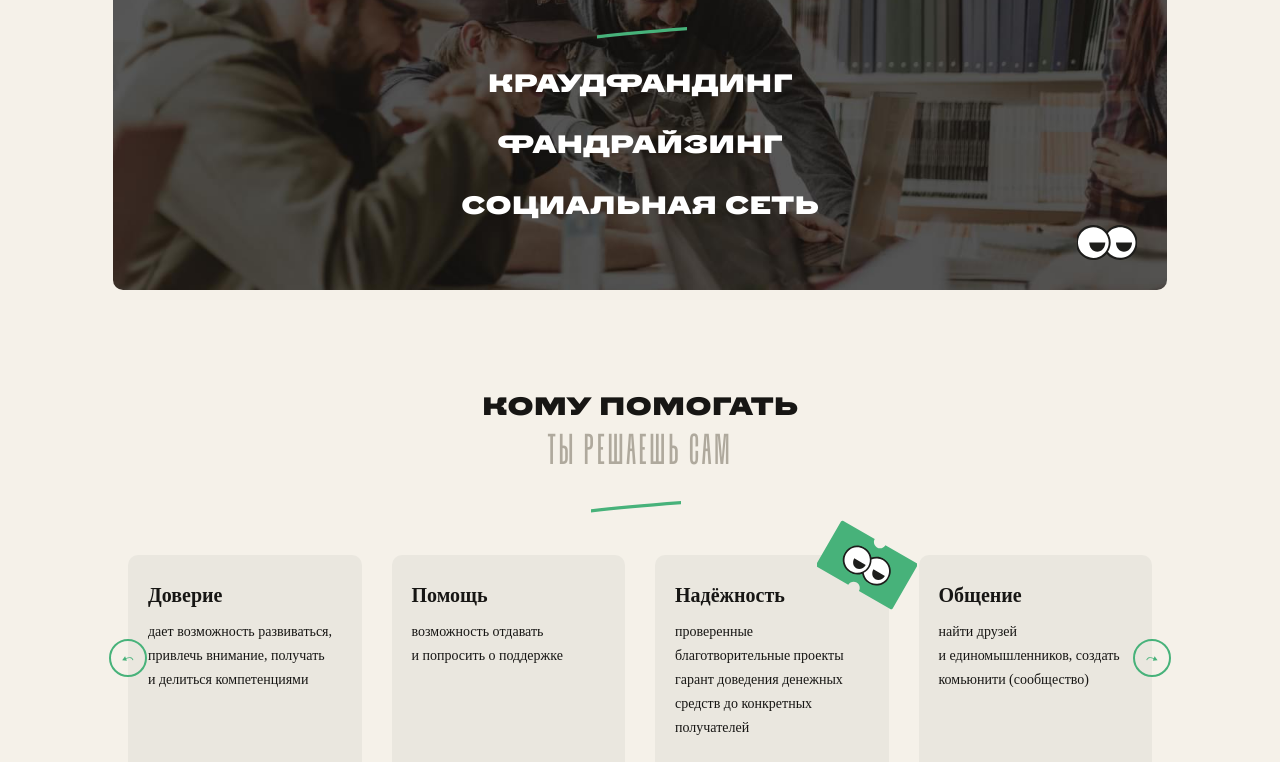
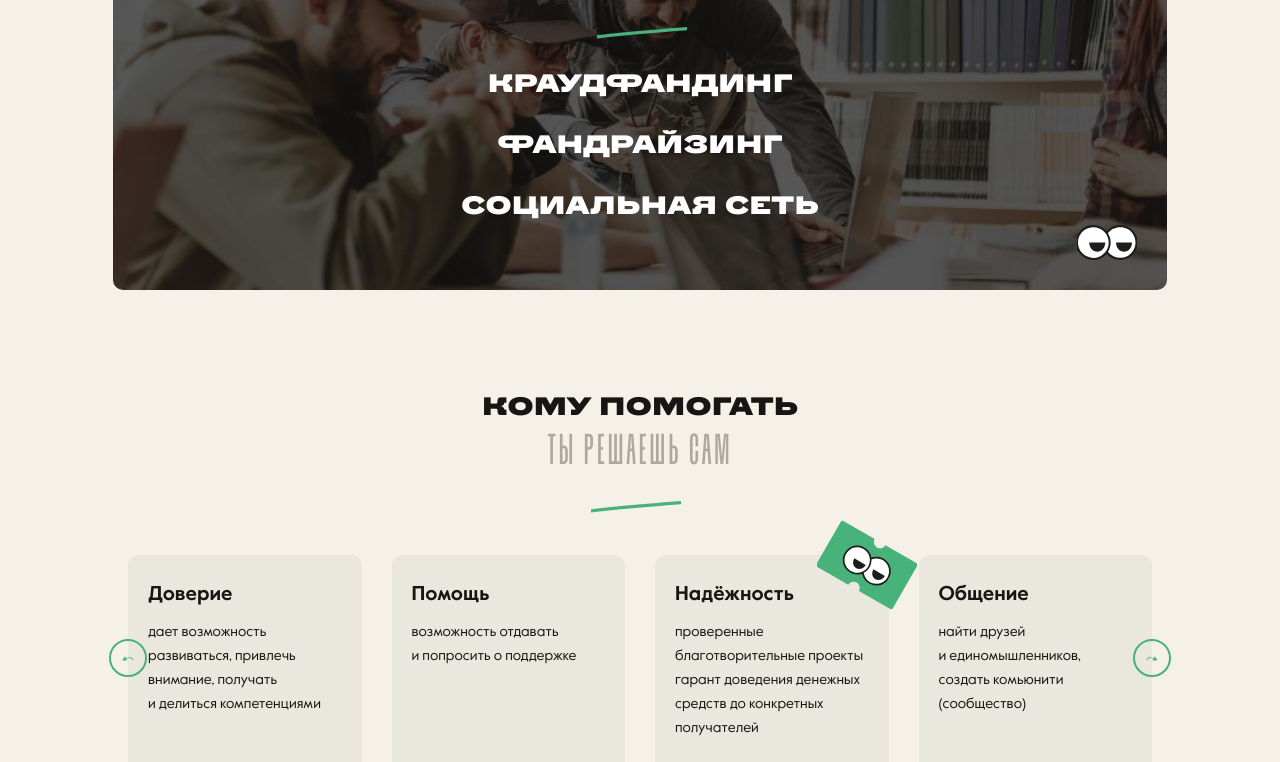
Before and after one commit to inyastrebov/dobrodel, a plain HTML site: page index.html in a window 1280 px wide. Shown: the part 306-1068 px from the top of the page. Drawn offline with nearby package versions, Linux system fonts and the light colour scheme.

Commit message:
Третий коммит

```diff
--- a/css/style.css
+++ b/css/style.css
@@ -126,26 +126,26 @@ h6 {
 }
 
 @font-face {
-  font-family: ValueSansPro sans-serif;
+  font-family: Value Sans Pro;
   font-display: swap;
-  src: url("../fonts/Value Sans Pro Medium.woff2") format("woff2");
+  src: url("../fonts/ValueSansProMedium.woff2") format("woff2");
+  font-weight: 500;
+  font-style: normal;
+}
+
+@font-face {
+  font-family: Value Sans Pro;
+  font-display: swap;
+  src: url("../fonts/ValueSansProRegular.woff2") format("woff2");
   font-weight: 400;
   font-style: normal;
 }
 
 @font-face {
-  font-family: ValueSansPro sans-serif;
+  font-family: Value Sans Pro;
   font-display: swap;
-  src: url("../fonts/Value Sans Pro Regular.woff2") format("woff2");
-  font-weight: 400;
-  font-style: normal;
-}
-
-@font-face {
-  font-family: ValueSansPro sans-serif;
-  font-display: swap;
-  src: url("../fonts/Value Sans Pro Bold.woff2") format("woff2");
-  font-weight: 400;
+  src: url("../fonts/ValueSansProBold.woff2") format("woff2");
+  font-weight: 700;
   font-style: normal;
 }
 
```
Also changed, not shown: fonts/ValueSansProBold.woff (renamed from fonts/Value Sans Pro Bold.woff), fonts/ValueSansProBold.woff2 (renamed from fonts/Value Sans Pro Bold.woff2), fonts/ValueSansProMedium.woff (renamed from fonts/Value Sans Pro Medium.woff), fonts/ValueSansProMedium.woff2 (renamed from fonts/Value Sans Pro Medium.woff2), fonts/ValueSansProRegular.woff (renamed from fonts/Value Sans Pro Regular.woff), fonts/ValueSansProRegular.woff2 (renamed from fonts/Value Sans Pro Regular.woff2).
